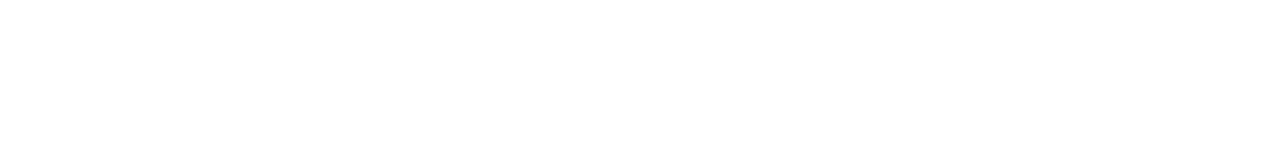
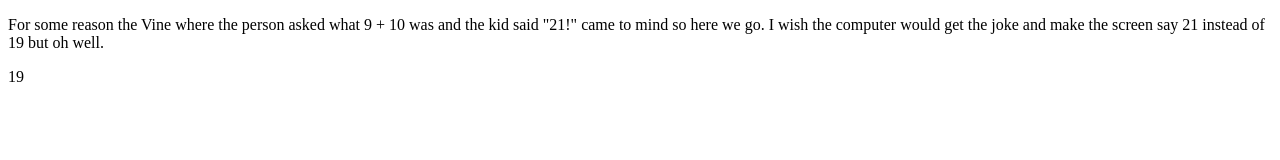
Before and after one commit to sadonawebb66/IMED-2351, a plain HTML site: page index.html in a window 1280 px wide. Drawn offline with Linux system fonts and the light colour scheme.

Commit message:
finished first assignment
yeehaw

```diff
--- a/index.html
+++ b/index.html
@@ -7,9 +7,8 @@
     <title>Document</title>
 </head>
 <body>
-
+    <p>For some reason the Vine where the person asked what 9 + 10 was and the kid said "21!" came to mind so here we go. I wish the computer would get the joke and make the screen say 21 instead of 19 but oh well.</p>
     <script src="sadonas.js">
-
     </script>
 </body>
 </html>
--- a/sadonas.js
+++ b/sadonas.js
@@ -1 +1,2 @@
 console.log('Would you consider yourself more of a DC fan or a Marvel fan?');
+document.write(9+10);
```
